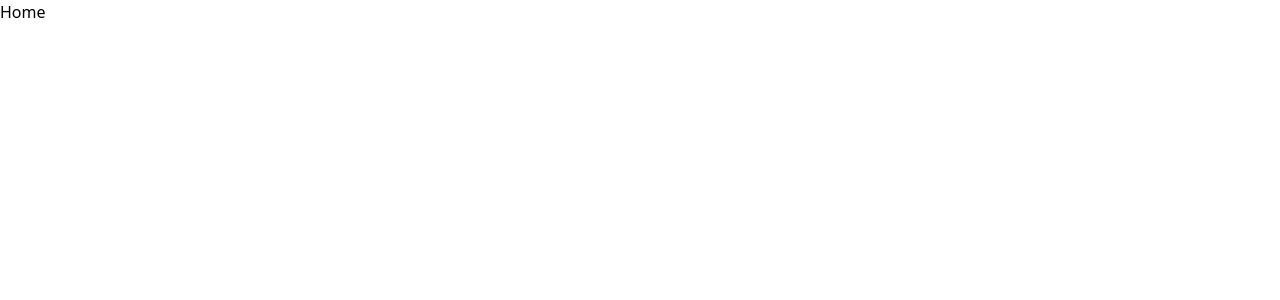
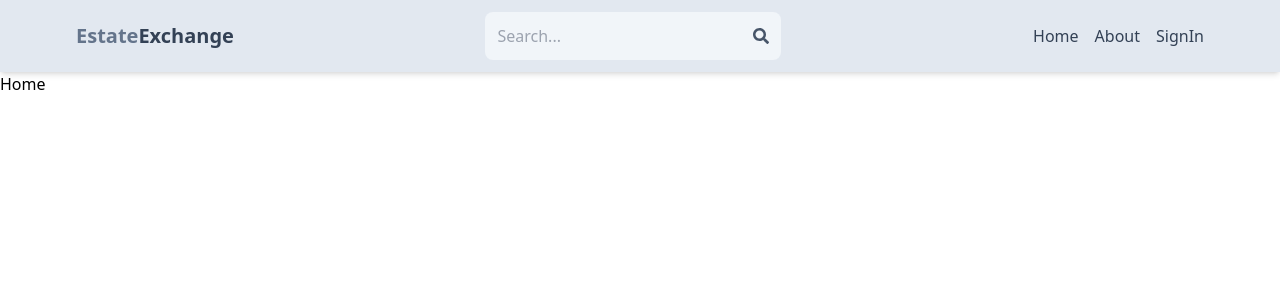
Before and after one commit to Anuj-Singh-21/Estate-Exchange, a React (Vite) app in the folder client/: page / in a window 1280 px wide. Shown: the top 300 px of the page. Built offline with nearby package versions, Linux system fonts and the light colour scheme.

Commit message:
Created Header and Links

```diff
--- a/client/package.json
+++ b/client/package.json
@@ -12,6 +12,7 @@
   "dependencies": {
     "react": "^18.2.0",
     "react-dom": "^18.2.0",
+    "react-icons": "^4.11.0",
     "react-router-dom": "^6.17.0"
   },
   "devDependencies": {
--- a/client/src/App.jsx
+++ b/client/src/App.jsx
@@ -4,10 +4,12 @@
 import Signin from "./Pages/Signin";
 import Profile from "./Pages/Profile";
 import SignUp from "./Pages/SignUp";
+import Header from "./Components/Header";
 
 export default function App() {
   return (
     <BrowserRouter>
+      <Header />
       <Routes>
         <Route path="/" element={<Home />} />
         <Route path="/sign-in" element={<Signin />} />
--- /dev/null
+++ b/client/src/Components/Header.jsx
@@ -0,0 +1,40 @@
+import { FaSearch } from "react-icons/fa";
+import { Link } from "react-router-dom";
+
+export default function Header() {
+  return (
+    <header className="bg-slate-200 shadow-md ">
+      <div className="flex justify-between items-center max-w-6xl mx-auto p-3">
+        <Link to="/">
+          <h1 className=" font-bold text-sm sm:text-xl  flex flex-wrap hover:underline">
+            <span className="text-slate-500">Estate</span>
+            <span className="text-slate-700">Exchange</span>
+          </h1>
+        </Link>
+        <form className="bg-slate-100 p-3 rounded-lg flex items-center">
+          <input
+            type="text"
+            placeholder="Search..."
+            className="bg-transparent focus:outline-none w-24 sm:w-64"
+          />
+          <FaSearch className="text-slate-600" />
+        </form>
+        <ul className="flex gap-4">
+          <Link to="/">
+            <li className="hidden sm:inline hover:underline text-slate-700">
+              Home
+            </li>
+          </Link>
+          <Link to="/about">
+            <li className="hidden sm:inline hover:underline text-slate-700">
+              About
+            </li>
+          </Link>
+          <Link to="/sign-in">
+            <li className="hover:underline text-slate-700">SignIn</li>
+          </Link>
+        </ul>
+      </div>
+    </header>
+  );
+}
```
Also changed, not shown: 1 other file (tests, documents, lock files or other folders).
